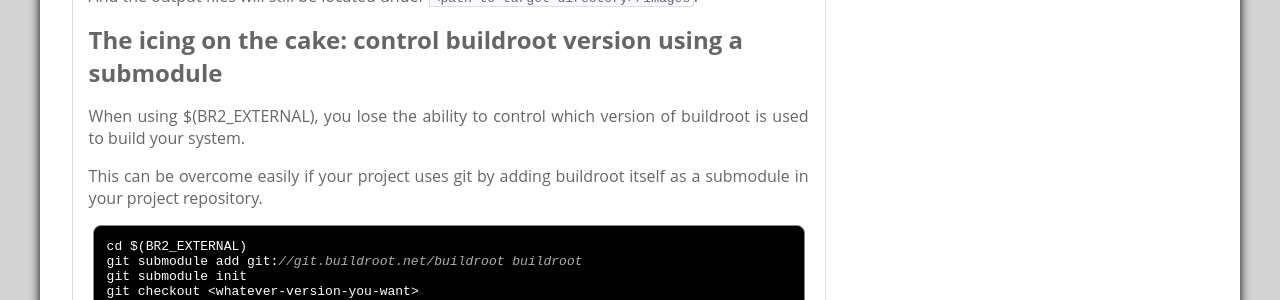
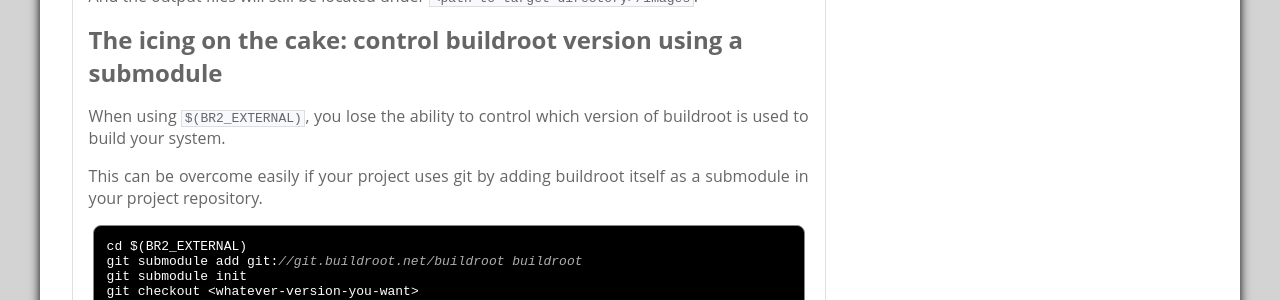
Before and after one commit to mgcrea/benchmark-kaizoumark, a Jekyll site: the page built from _posts/2013-11-28-buildroot-custom-packages.md, in a window 1280 px wide and 900 px high, scrolled down 5008 px. Shown: the part 206-506 px from the top of the window. Built offline with Jekyll 4.4.1, drawn with Linux system fonts in a browser that asks for light colours; comment, search, counter and statistics services are not loaded.

```diff
--- a/_posts/2013-11-28-buildroot-custom-packages.md
+++ b/_posts/2013-11-28-buildroot-custom-packages.md
@@ -243,7 +243,7 @@ And the output files will still be located under `<path-to-target-directory>/ima
 
 ## The icing on the cake: control buildroot version using a submodule
 
-When using $(BR2_EXTERNAL), you lose the ability to control which version of buildroot is used to build your system.
+When using `$(BR2_EXTERNAL)`, you lose the ability to control which version of buildroot is used to build your system.
 
 This can be overcome easily if your project uses git by adding buildroot itself as a submodule in your project repository.
 
```
